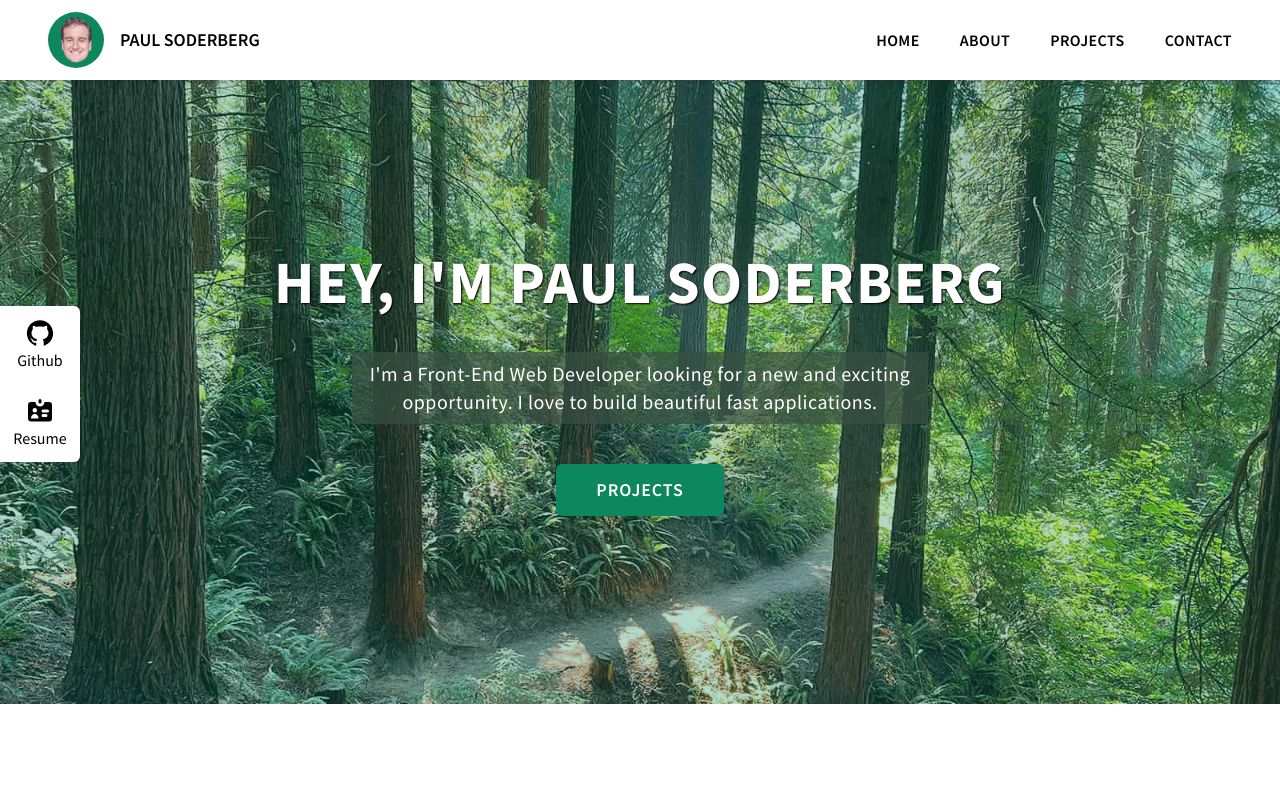
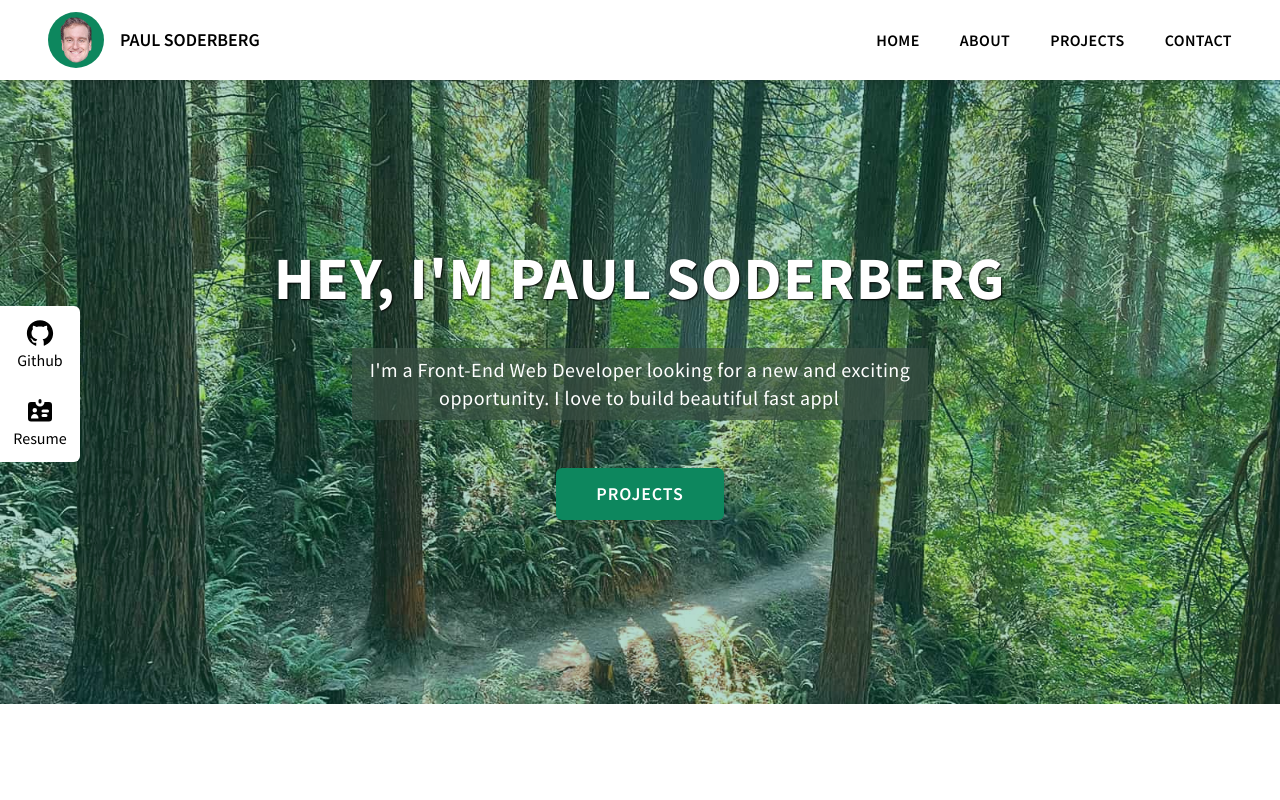
Before and after one commit to Sody15/my-portfolio, a React (Vite) app: page / in a window 1280 px wide. Shown: the top 800 px of the page. Built offline with nearby package versions, Linux system fonts and the light colour scheme.

Commit message:
Added typing animation to hero

```diff
--- a/src/components/layout/Hero.tsx
+++ b/src/components/layout/Hero.tsx
@@ -3,9 +3,37 @@ import { HiIdentification } from 'react-icons/hi';
 
 import { motion } from 'framer-motion';
 import { scrollIntoView } from '../../utils/scroll';
+import { useEffect, useRef, useState } from 'react';
 
 const Hero = () => {
+  const typing = true;
+
   const onProjectsClick = () => scrollIntoView('projects');
+
+  const description =
+    "I'm a Front-End Web Developer looking for a new and exciting opportunity. I love to build beautiful fast applications.";
+
+  const [displayDescription, setDisplayDescription] = useState('');
+  const descIndex = useRef(1);
+
+  useEffect(() => {
+    const type = async () => {
+      let interval: number;
+      if (descIndex.current === 1) {
+        interval = 1000;
+      } else {
+        interval = Math.floor(Math.random() * (80 - 20 + 1) + 20);
+      }
+      await new Promise((resolve) => setTimeout(resolve, interval));
+
+      const updatedDisplayDesc = description.slice(0, descIndex.current);
+      setDisplayDescription(updatedDisplayDesc);
+
+      descIndex.current = descIndex.current + 1;
+    };
+
+    type();
+  }, [displayDescription]);
 
   return (
     <section
@@ -42,10 +70,24 @@ const Hero = () => {
             I'm Paul Soderberg
           </motion.h1>
         </div>
-        <p className='text-xl max-w-xl bg-[#395043]/[.7] py-2'>
-          I'm a Front-End Web Developer looking for a new and exciting opportunity. I love to build beautiful fast
-          applications.
-        </p>
+
+        <div className='h-20'>
+          <p className='text-xl max-w-xl bg-[#395043]/[.7] py-2'>
+            {typing && (
+              <>
+                {displayDescription}
+                <motion.span
+                  className='cursor inline-block w-[0.1rem] h-5 bg-white translate-x-1 translate-y-[0.15rem]'
+                  initial={{ opacity: 1 }}
+                  animate={{ opacity: [0, 1, 0] }}
+                  transition={{ delay: 2, duration: 0.5, repeat: Infinity, repeatDelay: 0.5 }}
+                />
+              </>
+            )}
+            {!typing && description}
+          </p>
+        </div>
+
         <button className='btn' type='button' onClick={onProjectsClick}>
           Projects
         </button>
```
